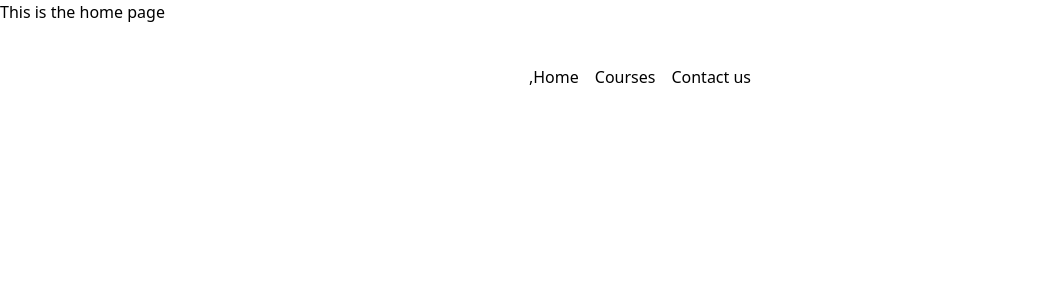
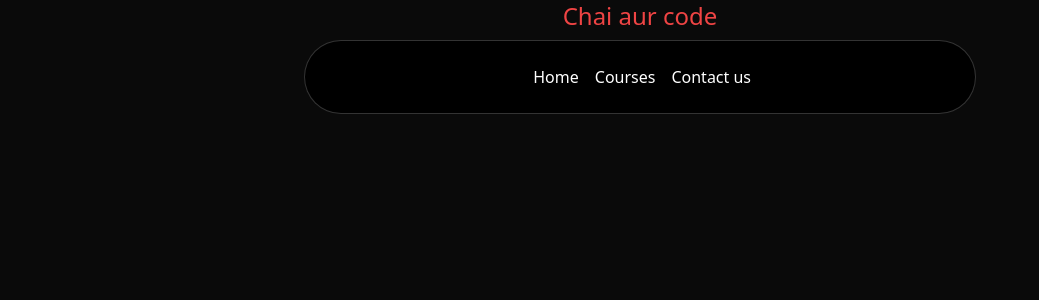
Before and after one commit to brihat2590/Sports-Course-Selling-App, a Next.js app: page / in a window 1280 px wide. Shown: the top 300 px of the page, without its empty margins (0-1039 px from the left). Built offline with nearby package versions, Linux system fonts and the light colour scheme.

Commit message:
added all the navbar components

```diff
--- a/app/layout.tsx
+++ b/app/layout.tsx
@@ -24,11 +24,13 @@ export default function RootLayout({
   children: React.ReactNode;
 }>) {
   return (
-    <html lang="en">
+    <html lang="en"className="dark">
       <body
         className={`${geistSans.variable} ${geistMono.variable} antialiased`}
       >
-        <Navbar/>
+        <div className="w-full flex items-center justify-center relative">
+          <Navbar/>
+        </div>
         {children}
       </body>
     </html>
--- a/app/page.tsx
+++ b/app/page.tsx
@@ -2,7 +2,11 @@ import React from 'react'
 
 function page() {
   return (
-    <div>This is the home page</div>
+    <main className='min-h-screen bg-black/[0.96] antialiased bg-grid-white/[0.02]'>
+      <h1 className='text-center text-2xl text-red-500 '>Chai aur code</h1>
+
+
+    </main>
   )
 }
 
--- a/components/ui/navbar-menu.tsx
+++ b/components/ui/navbar-menu.tsx
@@ -38,7 +38,7 @@ export const MenuItem = ({
           animate={{ opacity: 1, scale: 1, y: 0 }}
           transition={transition}
         >
-          {active === item && (
+          {active === item && children &&  (
             <div className="absolute top-[calc(100%_+_1.2rem)] left-1/2 transform -translate-x-1/2 pt-4">
               <motion.div
                 transition={transition}
--- a/tailwind.config.ts
+++ b/tailwind.config.ts
@@ -6,6 +6,7 @@ export default {
     "./components/**/*.{js,ts,jsx,tsx,mdx}",
     "./app/**/*.{js,ts,jsx,tsx,mdx}",
   ],
+  darkMode:"class",
   theme: {
     extend: {
       colors: {
```
